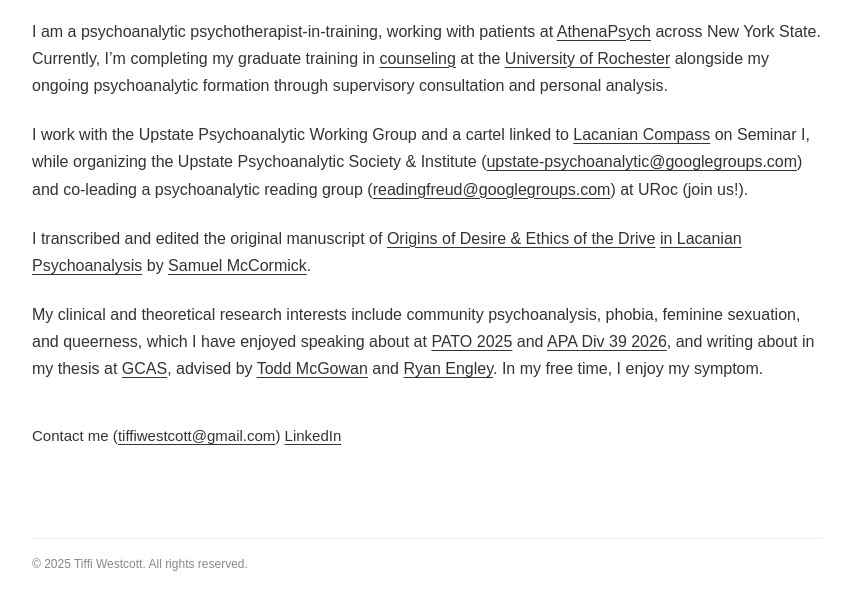
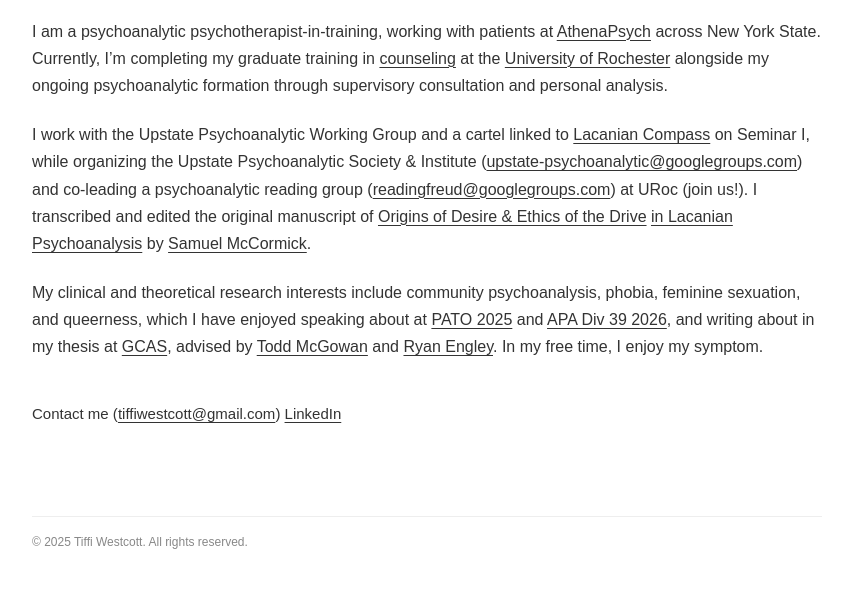
Before and after one commit to t1ffi/tiffi, a plain HTML site: page index.html in a window 1280 px wide. Shown: the part 199-808 px from the top of the page, without its empty margins (213-1064 px from the left). Drawn offline with Linux system fonts and the light colour scheme.

Commit message:
Update index.html

```diff
--- a/index.html
+++ b/index.html
@@ -37,11 +37,7 @@
                 (<a href="mailto:upstate-psychoanalytic@googlegroups.com">upstate-psychoanalytic@googlegroups.com</a>)
                 and co-leading a psychoanalytic reading group
                 (<a href="mailto:readingfreud@googlegroups.com">readingfreud@googlegroups.com</a>)
-                at URoc (join us!).
-            </p>
-
-            <p>
-                I transcribed and edited the original manuscript of
+                at URoc (join us!). I transcribed and edited the original manuscript of
                 <a href="https://www.routledge.com/Origins-of-Desire--Ethics-of-the-Drive-in-Lacanian-Psychoanalysis-A-Reading-Companion-to-Seminar-XI/McCormick/p/book/9781041327905"
                    target="_blank" rel="noopener noreferrer">Origins of Desire &amp; Ethics of the Drive</a>
                 <a href="https://www.routledge.com/Routledge-Guides-to-Lacan/book-series/RGTC"
```
